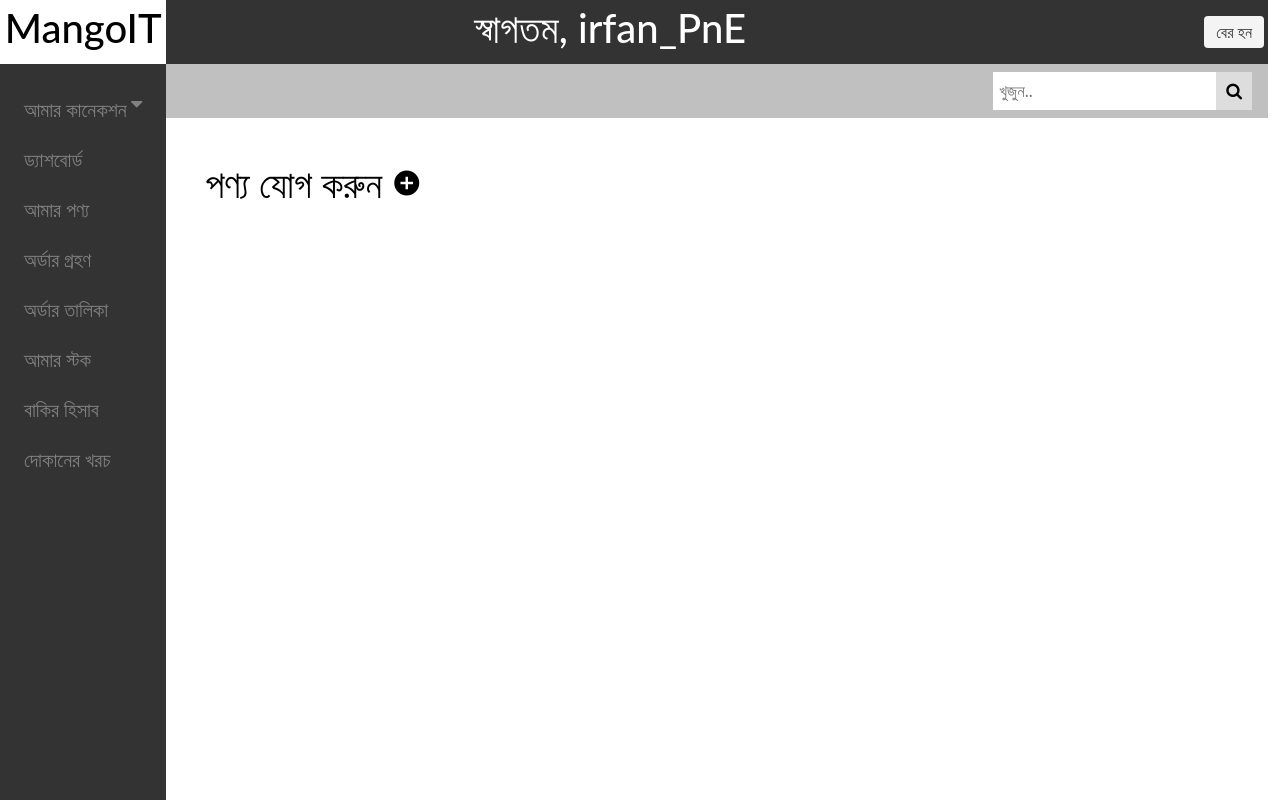
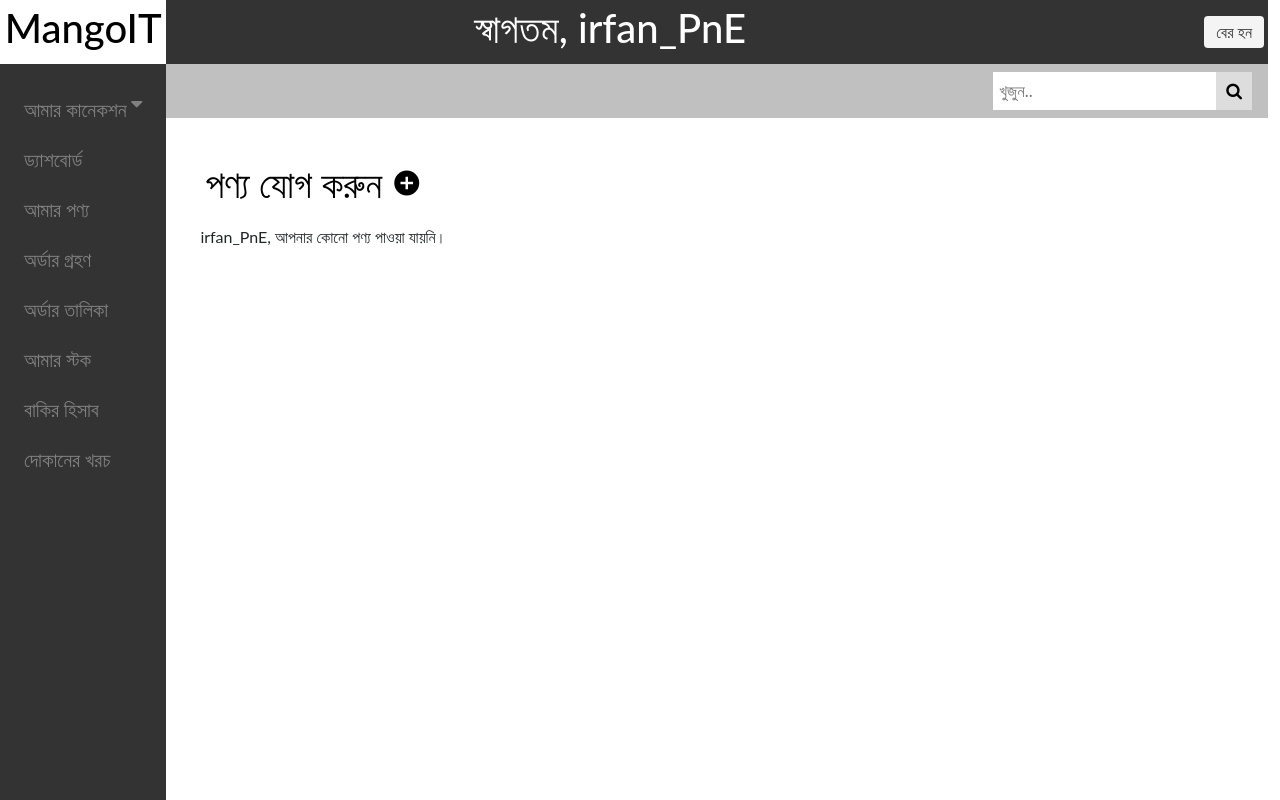
Before and after one commit to Pepsi8142/merchant_portal, a Django app: page /view_products in a window 1280 px wide. Run offline with Django 5.2, Linux system fonts and the light colour scheme; a user stored in the database is signed in; data comes from the database, SQL or seed files in the repository.

Commit message:
no product found if empty added for myproducts

```diff
--- a/templates/main/myproducts.html
+++ b/templates/main/myproducts.html
@@ -31,7 +31,7 @@
 <!--<div class="col-md-12">-->
 <!--    <button type="submit" class="btn btn-primary" onclick="window.location.href='{% url 'create_product' %}'">পণ্য যোগ করুন</button>-->
 <!--</div>-->
-
+{% if products %}
 <div class="row">
     {% for product in products %}
     <div class="col-md-3">
@@ -63,4 +63,7 @@
     </div>
     {% endfor %}
 </div>
+{% else %}
+<p>{{ request.user.username }}, আপনার কোনো পণ্য পাওয়া যায়নি।</p>
+{% endif %}
 {% endblock %}
```
